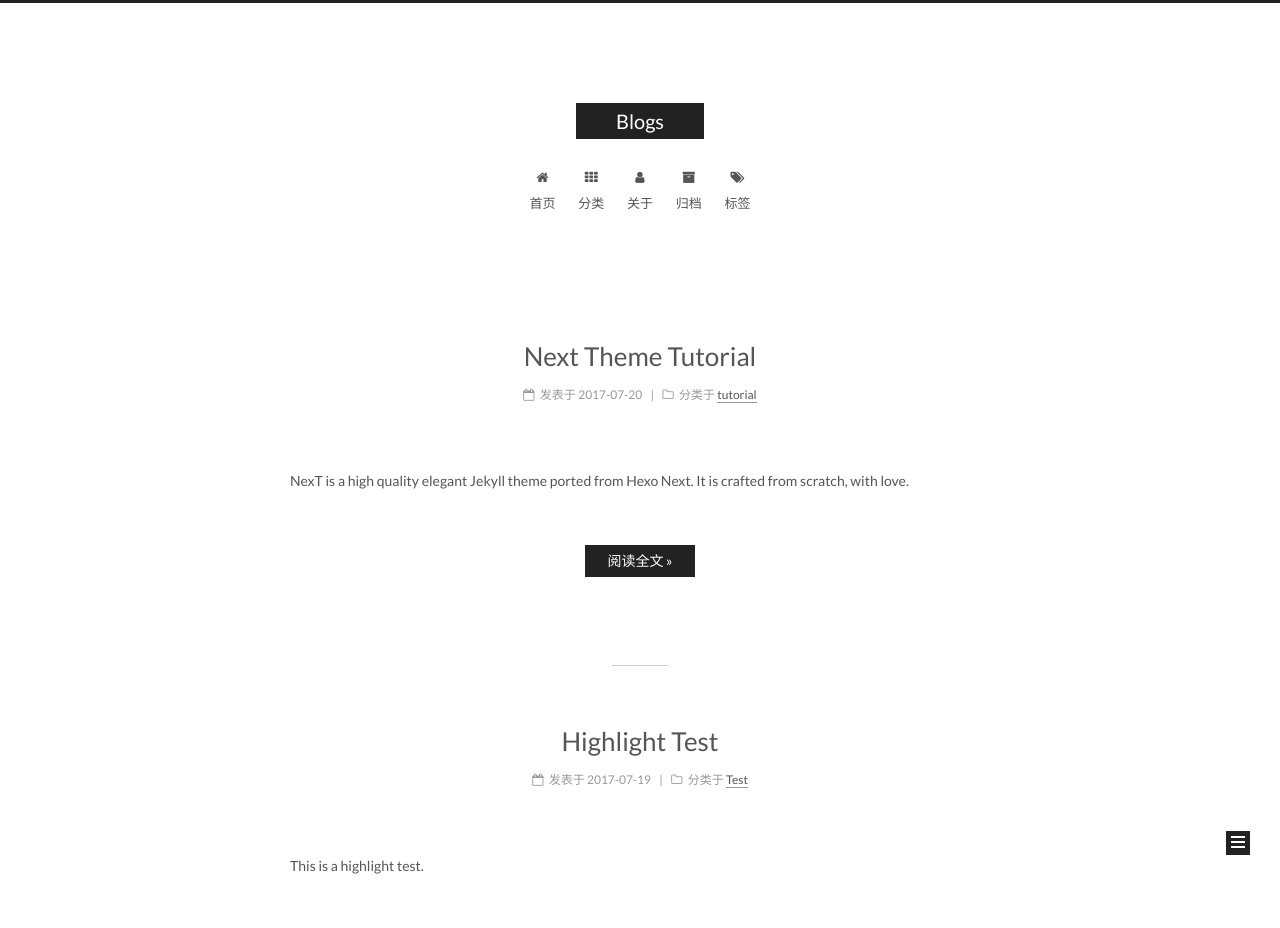
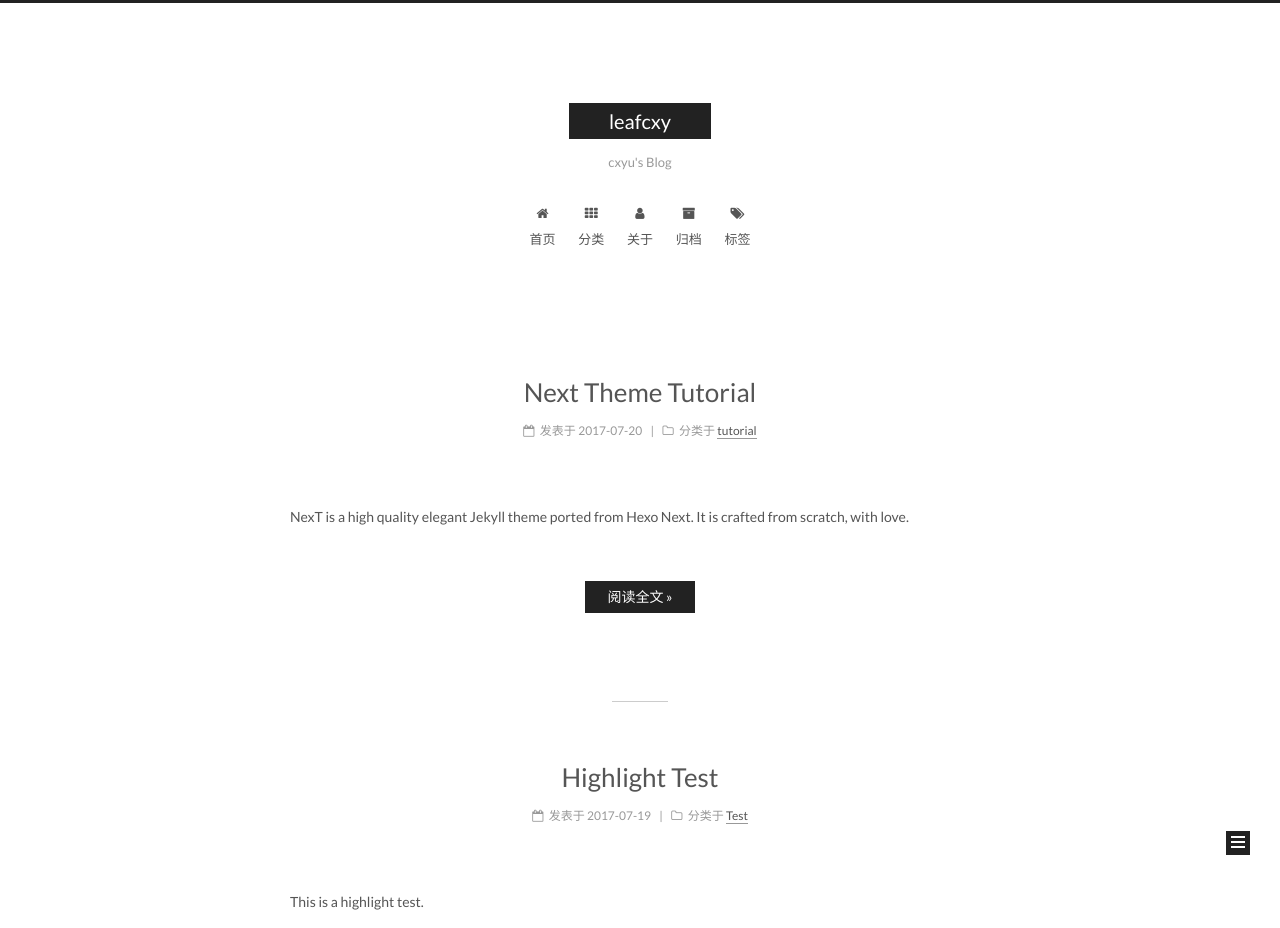
Before and after one commit to leafcxy/leafcxy.github.io, a Jekyll site: the page built from index.html, in a window 1280 px wide. Shown: the top 928 px of the page. Built offline with Jekyll 4.4.1, drawn with Linux system fonts in a browser that asks for light colours; emoji names are drawn with the system emoji font; the list of posts is cut into pages by our own code; comment, search, counter and statistics services are not loaded; some of the changed text lies outside the part shown.

Commit message:
config++

```diff
--- a/_config.yml
+++ b/_config.yml
@@ -4,10 +4,10 @@
 # ---------------------------------------------------------------
 
 # Site
-title: Blogs
-subtitle:
-description:
-author: cxyu
+title: leafcxy
+subtitle: cxyu's Blog
+description: Too simple, sometimes naive.
+author: leafcxy
 # Support language: de, en, fr-FR, id, ja, ko, pt-BR, pt, ru, zh-Hans, zh-hk, zh-tw
 language: zh-Hans
 date_format: '%Y-%m-%d'
@@ -35,7 +35,7 @@ paginate: 10
 exclude: [".rvmrc", ".rbenv-version", "README.md", "Rakefile", "changelog.md", "Gemfile", "Gemfile.lock", "README_en.md", "vendor"]
 
 # Separator
-#excerpt_separator: <!-- more -->
+excerpt_separator: <!-- more -->
 
 # Code Highlighter
 ## 'pygments' is unsupported on GitHub Pages now.
@@ -79,7 +79,7 @@ plugins:
 favicon: https://github.githubassets.com/favicons/favicon.png
 
 # Set default keywords (Use a comma to separate)
-keywords: "Jekyll, NexT, cxyu, Blogs"
+keywords: "Jekyll, NexT, leafcxy, cxyu, Blogs"
 
 # Set rss to false to disable feed link.
 # Leave rss as empty to use site's feed link.
```
